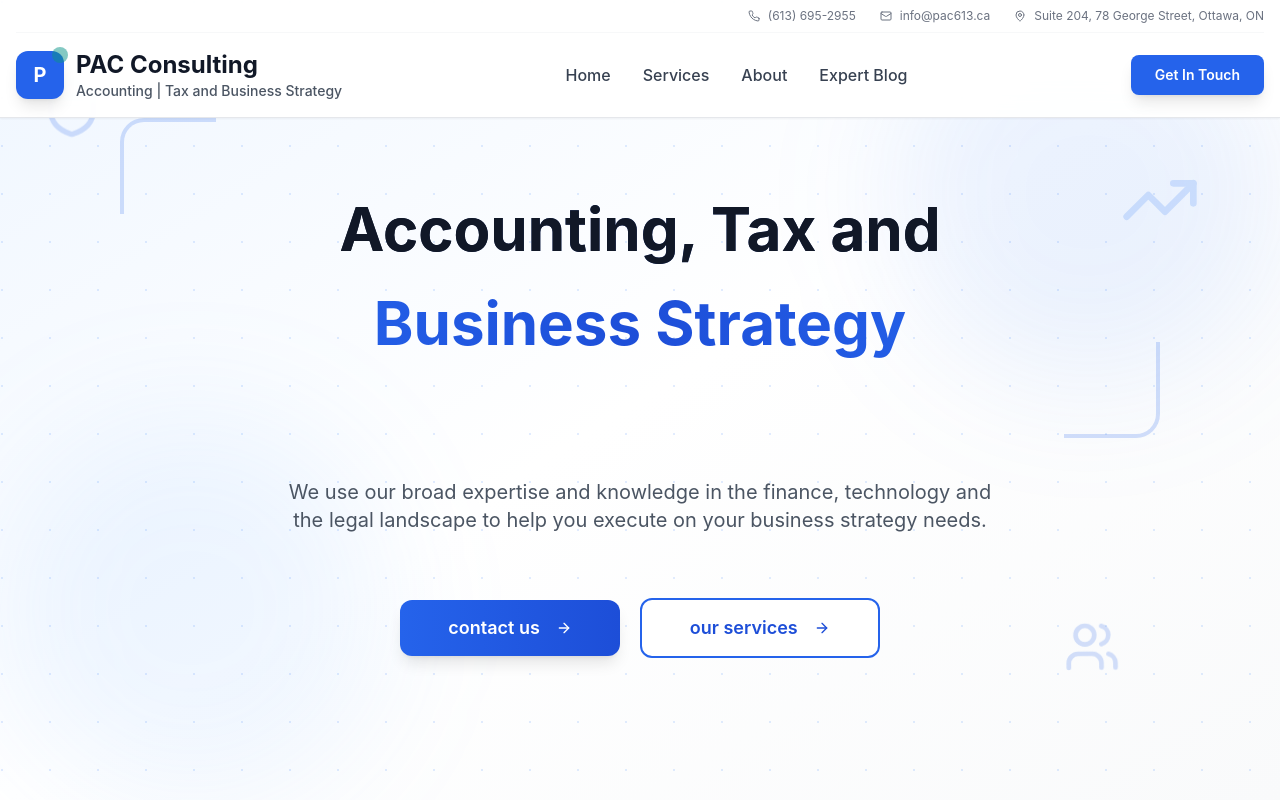
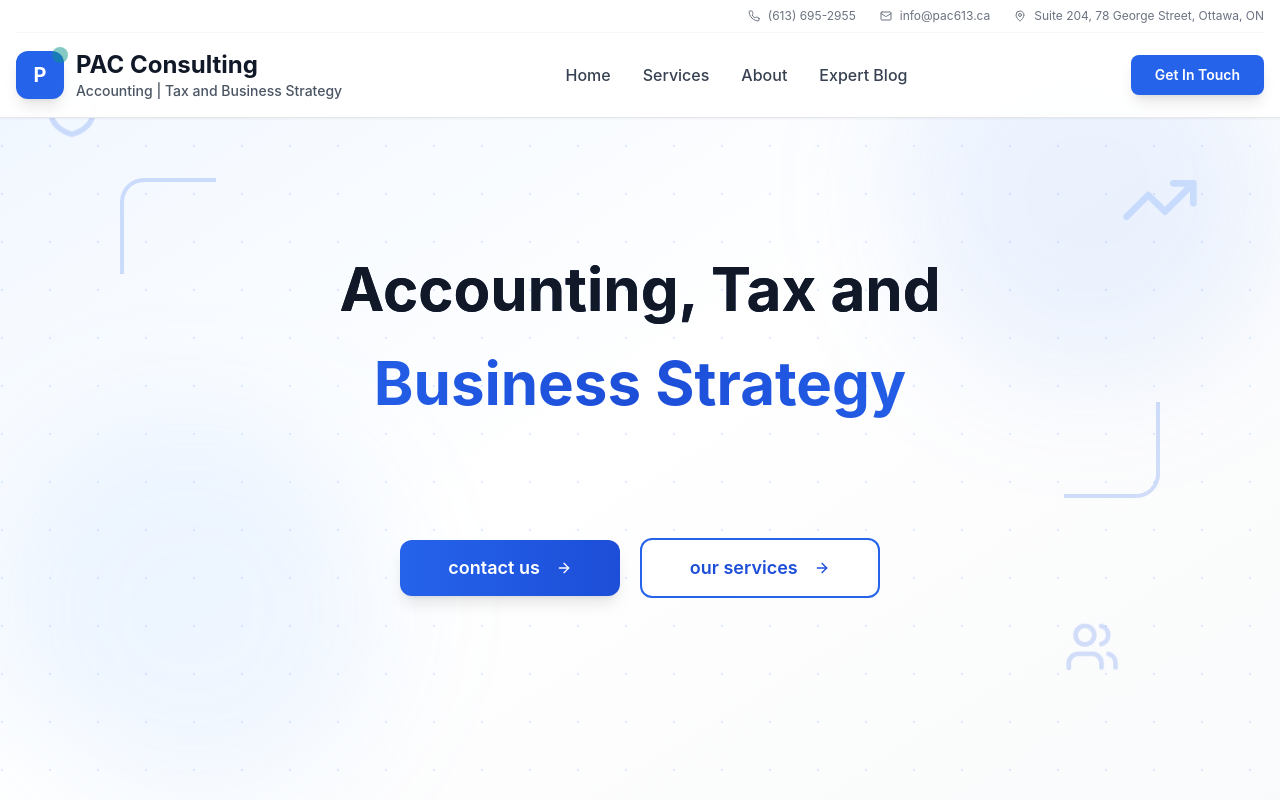
Before and after one commit to farmanhoyo/pacific-glow-remodel-project, a React (Vite) app: page / in a window 1280 px wide. Shown: the top 800 px of the page. Built offline with nearby package versions, Linux system fonts and the light colour scheme.

Commit message:
Remove specific sentence from page

```diff
--- a/src/components/Hero.tsx
+++ b/src/components/Hero.tsx
@@ -64,12 +64,6 @@ const Hero = () => {
             </div>
           </div>
 
-          {/* Descriptive text */}
-          <p className="text-base sm:text-lg md:text-xl text-gray-600 max-w-3xl mx-auto leading-relaxed mb-12 md:mb-16 px-4">
-            We use our broad expertise and knowledge in the finance, technology and the legal landscape
-            to help you execute on your business strategy needs.
-          </p>
-
           {/* Enhanced CTA Buttons */}
           <div className="flex flex-col sm:flex-row gap-4 md:gap-5 justify-center items-center px-4">
             <Button
```
